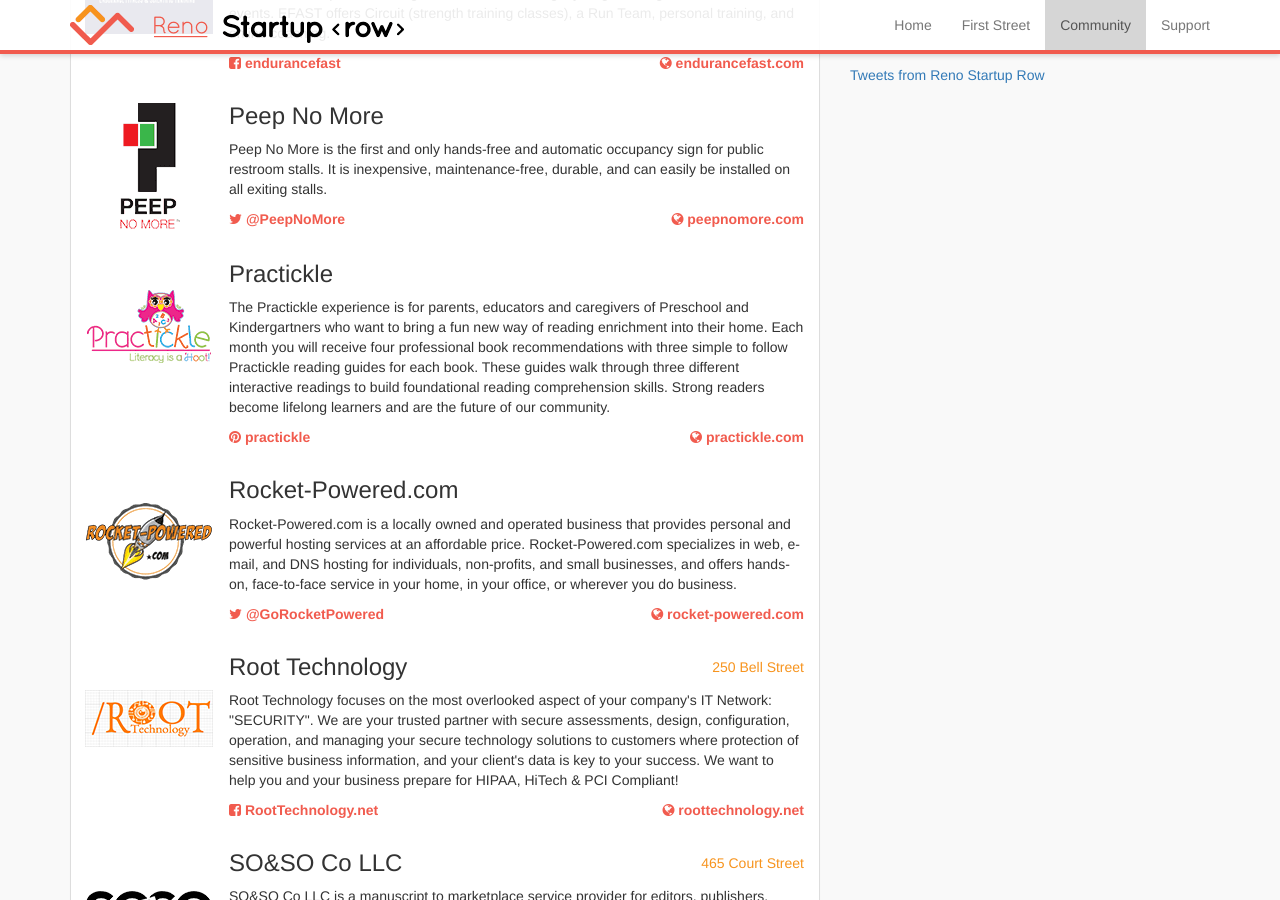
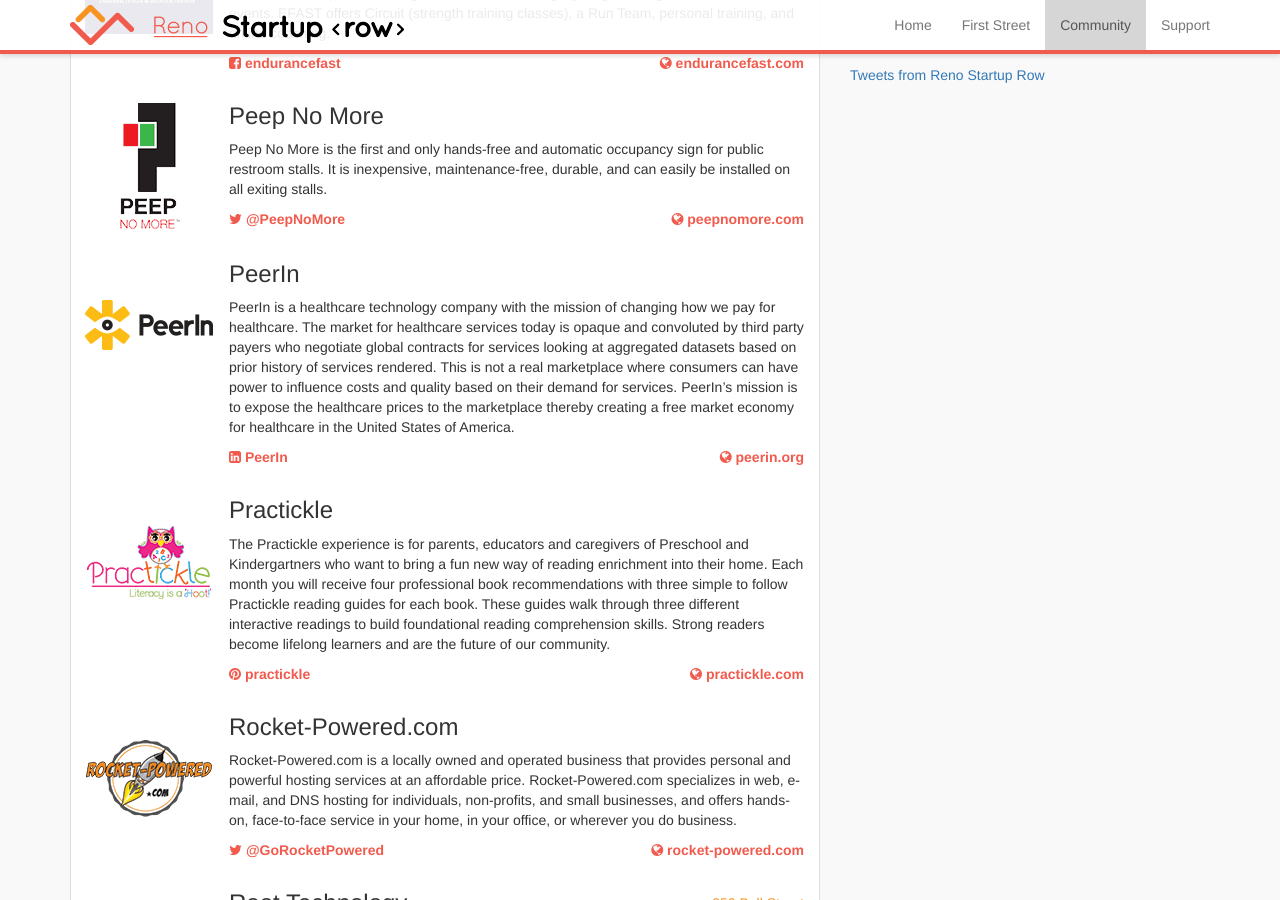
Before and after one commit to startuprow/startuprow.github.io, a Jekyll site: the page built from index.html, in a window 1280 px wide and 900 px high, scrolled down 4436 px. Built offline with Jekyll 4.4.1, drawn with Linux system fonts in a browser that asks for light colours; nearby versions of some CDN libraries; Markdown is read by kramdown in place of the engine named in the settings; comment, search, counter and statistics services are not loaded.

Commit message:
Added PeerIn to community section

```diff
--- a/index.html
+++ b/index.html
@@ -265,6 +265,17 @@
 
   <div class="panel-body company-profile">
     <div class="company-logo">
+      <img src="/img/logo/peerin.png">
+    </div>
+    <span class="contact address pull-right"></span>
+    <h3>PeerIn</h3>
+    <p>PeerIn is a healthcare technology company with the mission of changing how we pay for healthcare. The market for healthcare services today is opaque and convoluted by third party payers who negotiate global contracts for services looking at aggregated datasets based on prior history of services rendered. This is not a real marketplace where consumers can have power to influence costs and quality based on their demand for services. PeerIn’s mission is to expose the healthcare prices to the marketplace thereby creating a free market economy for healthcare in the United States of America.</p>
+    <span class="contact twitter"><a href="https://www.linkedin.com/company/peerin"><i class="fa fa-linkedin-square"></i> PeerIn</a></span>
+    <span class="contact website pull-right"><a href="http://www.peerin.org"><i class="fa fa-globe"></i> peerin.org</a></span>
+  </div>
+
+  <div class="panel-body company-profile">
+    <div class="company-logo">
       <img src="/img/logo/practickle.png">
     </div>
     <span class="contact address pull-right"></span>
```
Also changed, not shown: img/logo/peerin.png (added).
